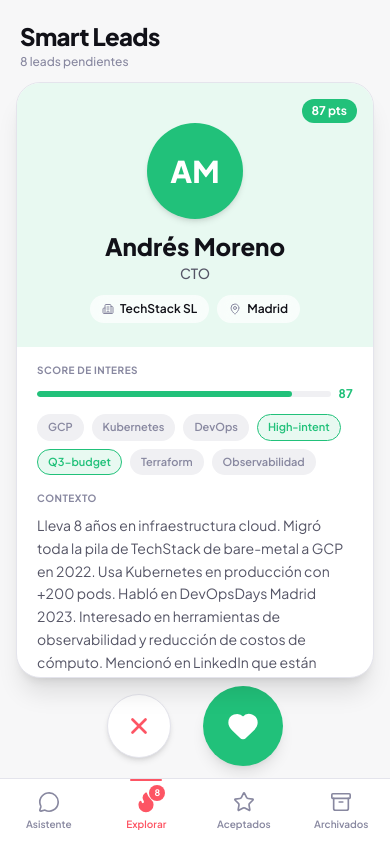
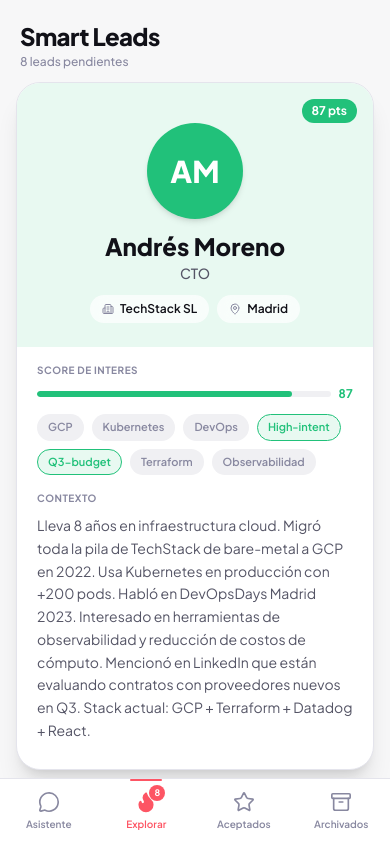
Before and after one commit to nickson31/racha3, a Next.js app: page / in a window 390 px wide. Built offline with nearby package versions, Linux system fonts and the light colour scheme.

Commit message:
fix: resolve duplicated buttons and broken horizontal swipe\n\nRemove duplicated buttons and fix horizontal swipe in mobile.

```diff
--- a/components/lead-card.tsx
+++ b/components/lead-card.tsx
@@ -114,9 +114,8 @@ export function LeadCard({ lead, onSwipe, isTop, stackIndex }: LeadCardProps) {
   return (
     <motion.div
       className="absolute inset-0 rounded-3xl bg-card shadow-xl border border-border overflow-hidden select-none"
-      style={{ x, rotate, zIndex: 20 }}
+      style={{ x, rotate, zIndex: 20, touchAction: 'pan-y' }}
       drag="x"
-      dragDirectionLock
       dragConstraints={{ left: 0, right: 0 }}
       dragElastic={0.5}
       onDragStart={handleDragStart}
@@ -146,7 +145,7 @@ export function LeadCard({ lead, onSwipe, isTop, stackIndex }: LeadCardProps) {
       {/* We stop the drag from intercepting vertical touch by using dragDirectionLock above */}
       <div
         className="h-full overflow-y-auto overscroll-contain"
-        style={{ WebkitOverflowScrolling: 'touch' }}
+        style={{ WebkitOverflowScrolling: 'touch', touchAction: 'pan-y' }}
       >
         {/* ── AVATAR HEADER ── */}
         <div
--- a/components/swipe-stack.tsx
+++ b/components/swipe-stack.tsx
@@ -2,7 +2,7 @@
 
 import { useState, useCallback, useEffect } from 'react'
 import { AnimatePresence, motion } from 'framer-motion'
-import { Heart, X, Inbox } from 'lucide-react'
+import { Inbox } from 'lucide-react'
 import { LeadCard } from '@/components/lead-card'
 import type { Lead } from '@/lib/leads-data'
 
@@ -143,26 +143,7 @@ export function SwipeStack({ leads, onLike, onDislike }: SwipeStackProps) {
         )}
       </div>
 
-      {/* Action buttons */}
-      {queue.length > 0 && (
-        <div className="flex justify-center items-center gap-8 pb-3 shrink-0">
-          <button
-            onClick={() => topLead && handleSwipe('left', topLead.id)}
-            className="w-16 h-16 rounded-full bg-white shadow-md border border-border flex items-center justify-center active:scale-90 transition-transform"
-            aria-label="Archivar lead"
-          >
-            <X size={26} className="text-[var(--nope-color)]" strokeWidth={2.5} />
-          </button>
-          <button
-            onClick={() => topLead && handleSwipe('right', topLead.id)}
-            className="w-20 h-20 rounded-full shadow-lg flex items-center justify-center active:scale-90 transition-transform"
-            style={{ background: 'var(--like-color)' }}
-            aria-label="Aceptar lead"
-          >
-            <Heart size={32} className="fill-white text-white" />
-          </button>
-        </div>
-      )}
+
     </div>
   )
 }
```
